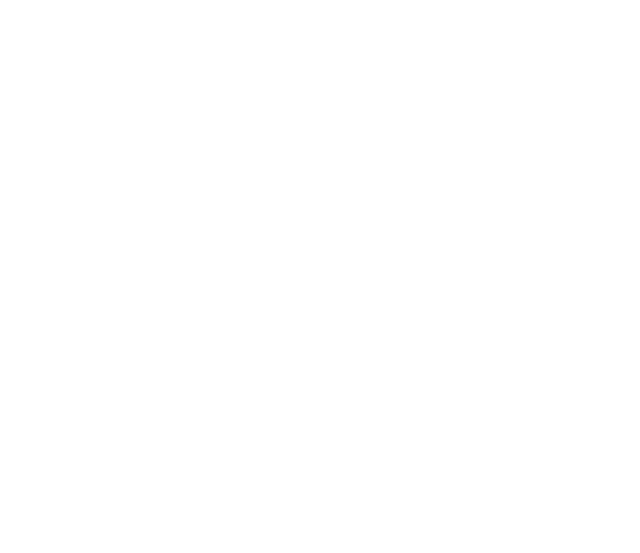
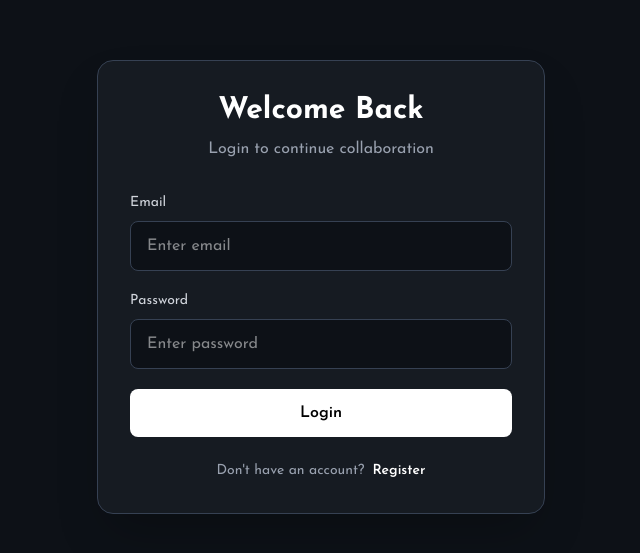
Before and after one commit to sourav-vs/code-sync-frontend, a React (Vite) app: page /auth in a window 1280 px wide. Before the commit this address had no page. Shown: the part 113-666 px from the top of the page, without its empty margins (319-959 px from the left). Built offline with nearby package versions, Linux system fonts and the light colour scheme; a web font is replaced by a local one.

Commit message:
authentication

```diff
--- a/package.json
+++ b/package.json
@@ -11,10 +11,12 @@
   },
   "dependencies": {
     "@tailwindcss/vite": "^4.2.4",
+    "axios": "^1.16.1",
     "react": "^19.2.5",
     "react-dom": "^19.2.5",
     "react-icons": "^5.6.0",
     "react-router-dom": "^7.14.2",
+    "react-toastify": "^11.1.0",
     "socket.io-client": "^4.8.3",
     "tailwindcss": "^4.2.4"
   },
--- a/src/App.jsx
+++ b/src/App.jsx
@@ -3,6 +3,7 @@
 import Home from './pages/Home'
 import { Route, Routes } from 'react-router-dom'
 import WorkSpace from './pages/WorkSpace'
+import Auth from './pages/Auth'
 
 
 function App() {
@@ -12,6 +13,7 @@
       <Routes>
         <Route path='/' element={<Home />} />
         <Route path='/workspace/:roomId' element={<WorkSpace />} />
+        <Route path='/auth' element={<Auth />} />
       </Routes>
     </>
   )
--- a/src/pages/Auth.jsx
+++ b/src/pages/Auth.jsx
@@ -1,10 +1,48 @@
 import React, { useState } from 'react'
+import { loginAPI, registerAPI } from '../services/allAPI'
+import { toast, ToastContainer } from 'react-toastify'
+import { useNavigate } from 'react-router-dom'
+
 
 function Auth() {
 
   const [isLogin, setIsLogin] = useState(true)
+  const [userDetails,setUserDetails]=useState({name:"",email:"",password:""})
+  const navigate=useNavigate()
+
+  const handleRegister = async () => {
+    const { name, email, password } = userDetails
+    if (name && email && password) {
+      try {
+        const result = await registerAPI(userDetails)
+        console.log(result);
+        if (result.status == 200) {
+          toast.success("registration successfull..please login")
+          navigate('/auth')
+          setUserDetails({ name: "", email: "", password: "" })
+        }
+        else if (result.status == 400) {
+          // toast.info(result.response.data)
+          navigate('/auth')
+          setUserDetails({ name: "", email: "", password: "" })
+        }
+        else {
+          toast.error("something went wrong")
+          setUserDetails({ name: "", email: "", password: "" })
+        }
+
+      } catch (error) {
+        console.log(error);
+      }
+    }
+    else {
+      toast.warning('fill the form completly')
+    }
+
+  }
 
   return (
+   <>
       <div className="min-h-screen flex items-center justify-center bg-[#0d1117] px-4">
 
         <div className="w-full max-w-md bg-[#161b22] border border-gray-700 rounded-2xl p-8 shadow-2xl">
@@ -37,6 +75,7 @@
                 <input
                   type="text"
                   placeholder="Enter username"
+                  onChange={(e) => setUserDetails({ ...userDetails, name: e.target.value })}
                   className="w-full bg-[#0d1117] border border-gray-700 text-white px-4 py-3 rounded-lg outline-none focus:border-gray-500"
                 />
               </div>
@@ -51,6 +90,7 @@
               <input
                 type="email"
                 placeholder="Enter email"
+                onChange={(e) => setUserDetails({ ...userDetails, email: e.target.value })}
                 className="w-full bg-[#0d1117] border border-gray-700 text-white px-4 py-3 rounded-lg outline-none focus:border-gray-500"
               />
             </div>
@@ -64,13 +104,15 @@
               <input
                 type="password"
                 placeholder="Enter password"
+                onChange={(e) => setUserDetails({ ...userDetails, password: e.target.value })}
                 className="w-full bg-[#0d1117] border border-gray-700 text-white px-4 py-3 rounded-lg outline-none focus:border-gray-500"
               />
             </div>
 
             {/* Submit Button */}
             <button
-            type="submit"
+              type="button"
+              onClick={handleRegister}
               className="w-full bg-white hover:bg-gray-300 text-black font-semibold py-3 rounded-lg transition-all duration-200"
             >
               {isLogin ? "Login" : "Register"}
@@ -101,6 +143,15 @@
         </div>
 
       </div>
+        <ToastContainer
+        position="top-right"
+        autoClose={5000}
+        newestOnTop={false}
+        closeOnClick={false}
+        theme="colored"
+      />
+   </>
+
   )
 }
 
--- a/src/pages/Home.jsx
+++ b/src/pages/Home.jsx
@@ -13,7 +13,7 @@
   const createRoom = () => {
     const roomId = Math.random().toString(36).substring(2, 8)
 
-    navigate(`/workspace/${roomId}`)
+    // navigate(`/workspace/${roomId}`)
   }
 
   return (
@@ -27,7 +27,7 @@
         <div className='mt-5 pt-5 text-center p-8 rounded shadow-md'>
           <input type="text" placeholder='Enter room id' className='w-80 rounded bg-gray-300 p-3 my-2' /><br />
           <div className='flex justify-center gap-3'>
-            <Link to={'/workspace'}>
+            <Link to={'/auth'}>
               <button className='btn border px-2 py-2 rounded-md text-white bg-black'>Enter WorkSpace</button>
             </Link>
             <button onClick={createRoom} className='btn border px-2 py-2 rounded-md text-white bg-black'>Create Room</button>
--- /dev/null
+++ b/src/services/allAPI.js
@@ -0,0 +1,13 @@
+import { baseUrl } from "./BaseURL";
+import commonAPI from "./commonAPI";
+
+
+// register api
+export const registerAPI=async(reqBody)=>{
+    return await commonAPI("POST",`${baseUrl}/register`,{},reqBody)
+}
+
+// login api
+export const loginAPI=async(reqBody)=>{
+    return await commonAPI("POST",`${baseUrl}/login`,{},reqBody)
+}
--- /dev/null
+++ b/src/services/commonAPI.js
@@ -0,0 +1,18 @@
+import axios from 'axios'
+
+const commonAPI=async(httpRequest,url,reqBody,reqHeader)=>{
+
+    const reqConfig={
+        method:httpRequest,
+        url,
+        data:reqBody,
+        headers:reqHeader?reqHeader:{}
+    }
+    return await axios(reqConfig).then(res=>{
+        return res
+    }).catch(err=>{
+        return err
+    })
+}
+
+export default commonAPI
```
Also changed, not shown: 1 other file (tests, documents, lock files or other folders). Lines whose indentation alone changed are shown as unchanged.
